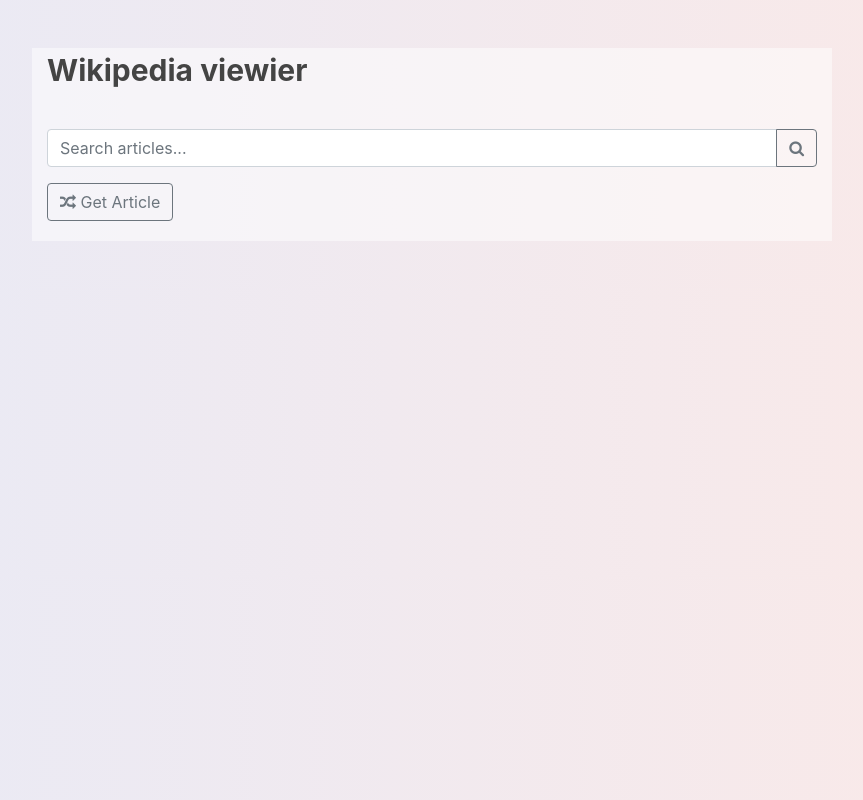
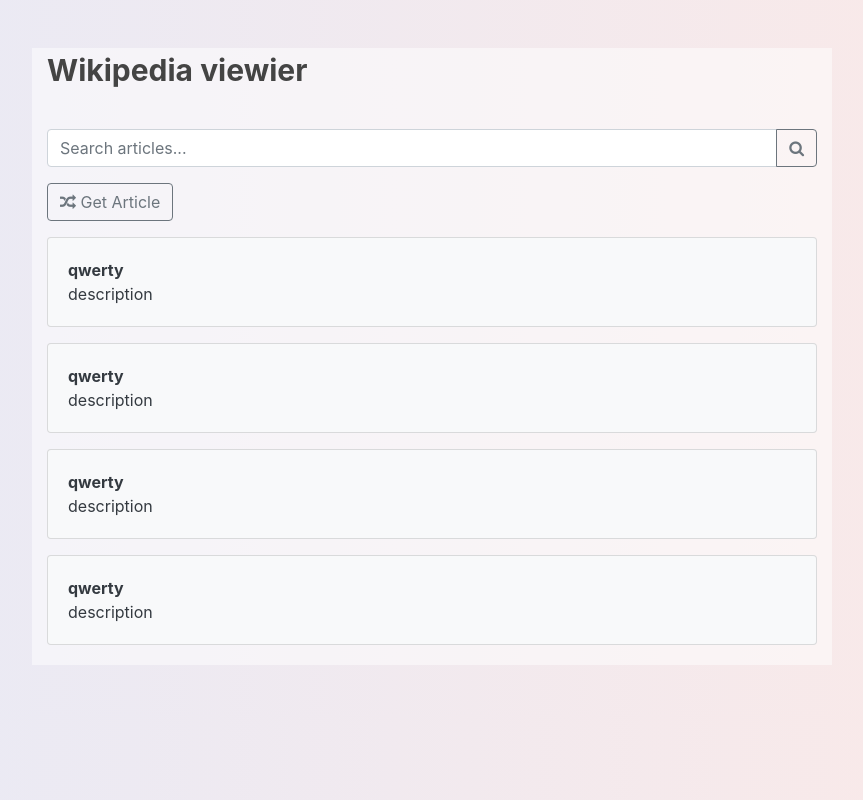
Before and after one commit to YaroslavTER/-YaroslavTER-wikipedia-viewer, a React (Create React App) app: page / in a window 1280 px wide. Shown: the whole page, without its empty margins (208-1071 px from the left). Built offline with nearby package versions, Linux system fonts and the light colour scheme.

Commit message:
replaced class on class name and prepared preview list

```diff
--- a/src/components/App.js
+++ b/src/components/App.js
@@ -8,7 +8,7 @@
 class App extends Component {
   render() {
     return (
-      <div class="container">
+      <div className="container">
         <Header />
 
         <Input />
--- a/src/components/Header.js
+++ b/src/components/Header.js
@@ -3,6 +3,6 @@
 
 export class Header extends Component {
   render() {
-    return <div class="header mt-5 mb-3">Wikipedia viewier</div>;
+    return <div className="header mt-5 mb-3">Wikipedia viewier</div>;
   }
 }
--- a/src/components/Input.js
+++ b/src/components/Input.js
@@ -4,17 +4,17 @@
 export class Input extends Component {
   render() {
     return (
-      <div class="input-group mb-3">
+      <div className="input-group mb-3">
         <input
           type="search"
-          class="form-control"
+          className="form-control"
           placeholder="Search articles..."
           aria-label="Search articles..."
           aria-describedby="basic-addon2"
         />
-        <div class="input-group-append">
-          <button class="btn btn-outline-secondary" type="button">
-            <i class="fa fa-search" />
+        <div className="input-group-append">
+          <button className="btn btn-outline-secondary" type="button">
+            <i className="fa fa-search" />
           </button>
         </div>
       </div>
--- /dev/null
+++ b/src/components/Preview.js
@@ -0,0 +1,21 @@
+import React, { Component } from "react";
+import "../styles/App.css";
+
+export class Preview extends Component {
+  render() {
+    return (
+      <a
+        href={this.props.link}
+        className="card bg-light text-dark mt-3"
+        target="_blank"
+      >
+        <div className="card-body">
+          <div className="preview">
+            <div className="preview-header">{this.props.name}</div>
+            <div className="preview-description">{this.props.description}</div>
+          </div>
+        </div>
+      </a>
+    );
+  }
+}
--- a/src/components/PreviewList.js
+++ b/src/components/PreviewList.js
@@ -1,8 +1,43 @@
 import React, { Component } from "react";
 import "../styles/App.css";
+import { Preview } from "./Preview";
 
 export class PreviewList extends Component {
+  searchResults = [
+    {
+      name: "qwerty",
+      description: "description",
+      link: "https://github.com/YaroslavTER/-YaroslavTER-wikipedia-viewer"
+    },
+    {
+      name: "qwerty",
+      description: "description",
+      link: "https://github.com/YaroslavTER/-YaroslavTER-wikipedia-viewer"
+    },
+    {
+      name: "qwerty",
+      description: "description",
+      link: "https://github.com/YaroslavTER/-YaroslavTER-wikipedia-viewer"
+    },
+    {
+      name: "qwerty",
+      description: "description",
+      link: "https://github.com/YaroslavTER/-YaroslavTER-wikipedia-viewer"
+    }
+  ];
+
   render() {
-    return <div id="previews" class="mb-5" />;
+    return (
+      <div id="previews" className="mb-5">
+        {this.searchResults.map((element, i) => (
+          <Preview
+            key={element.name + i}
+            name={element.name}
+            description={element.description}
+            link={element.link}
+          />
+        ))}
+      </div>
+    );
   }
 }
--- a/src/components/RandomArticleButton.js
+++ b/src/components/RandomArticleButton.js
@@ -6,11 +6,11 @@
     return (
       <div id="randomArticle">
         <a
-          class="btn btn-outline-secondary"
+          className="btn btn-outline-secondary"
           href="https://en.wikipedia.org/wiki/Special:Random"
           target="_blank"
         >
-          <i class="fa fa-random" /> Get Article
+          <i className="fa fa-random" /> Get Article
         </a>
       </div>
     );
```
